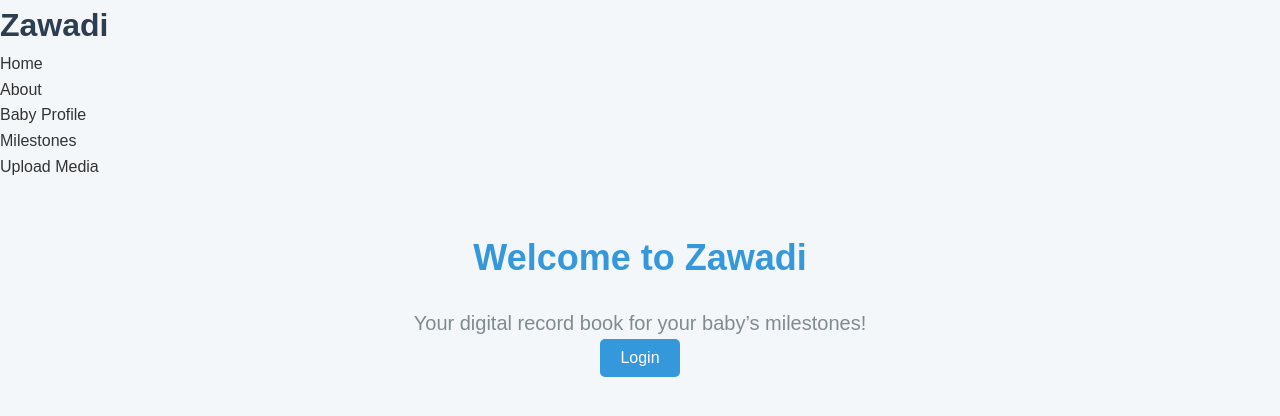
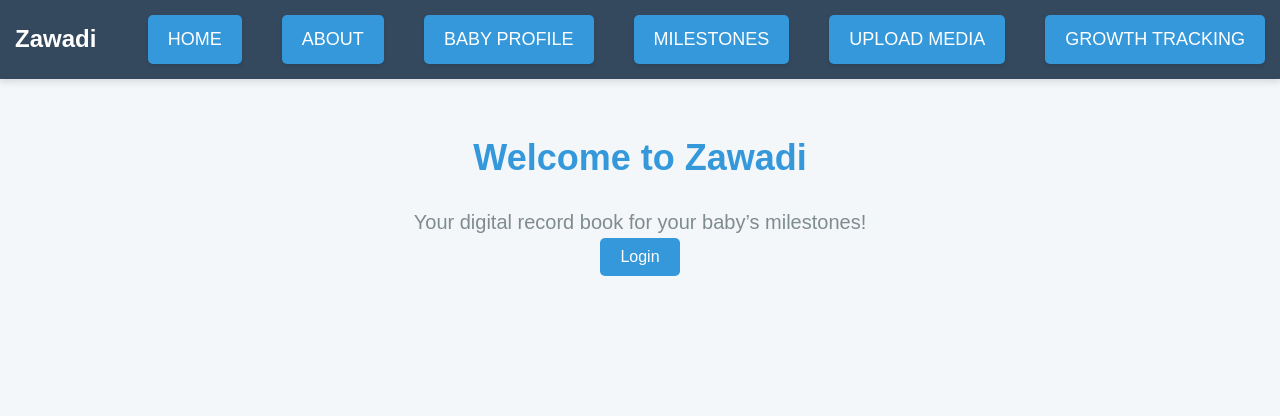
Before and after one commit to ZahraJkhan/zawadi, a React (Create React App) app: page / in a window 1280 px wide. Shown: the top 416 px of the page. Built offline with nearby package versions, Linux system fonts and the light colour scheme.

Commit message:
Update Navbar.js

```diff
--- a/src/components/Navbar.js
+++ b/src/components/Navbar.js
@@ -4,18 +4,17 @@ import { Link } from 'react-router-dom';
 
 const Navbar = () => {
   return (
-    <header>
-      <h1>Zawadi</h1>
-      <nav>
-        <ul>
-          <li><Link to="/">Home</Link></li>
-          <li><Link to="/about">About</Link></li>
-          <li><Link to="/baby_profile">Baby Profile</Link></li>
-          <li><Link to="/milestones">Milestones</Link></li>
-          <li><Link to="/upload_media">Upload Media</Link></li>
-        </ul>
-      </nav>
-    </header>
+    <nav className="navbar">
+      <div className="logo">Zawadi</div>
+      <div className="nav-links">
+        <a href="/">Home</a>
+        <a href="/about">About</a>
+        <a href="/profile">Baby Profile</a>
+        <a href="/milestones">Milestones</a>
+        <a href="/upload-media">Upload Media</a>
+        <a href="/growth-tracking">Growth Tracking</a>
+      </div>
+    </nav>
   );
 };
 
```
